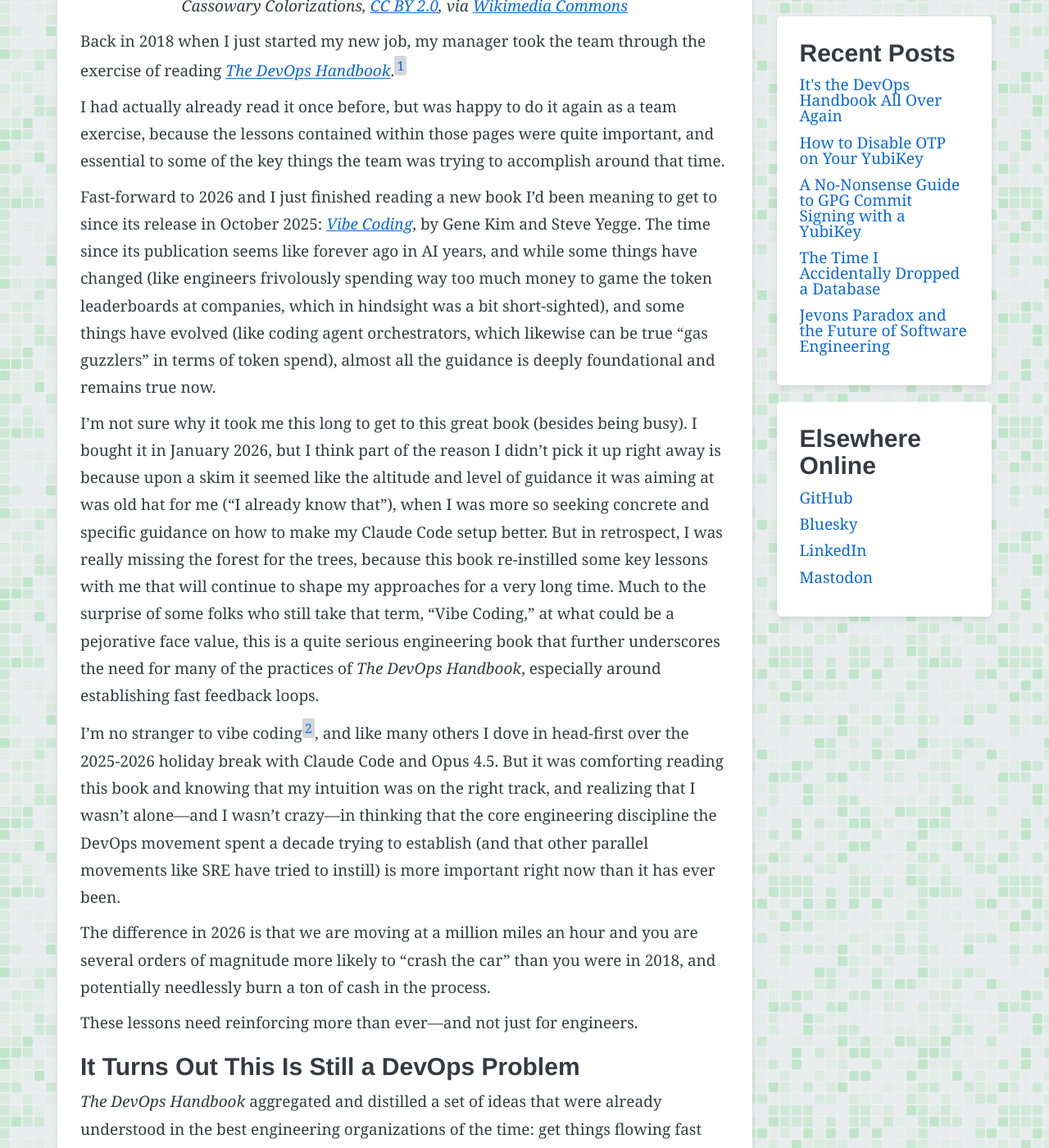
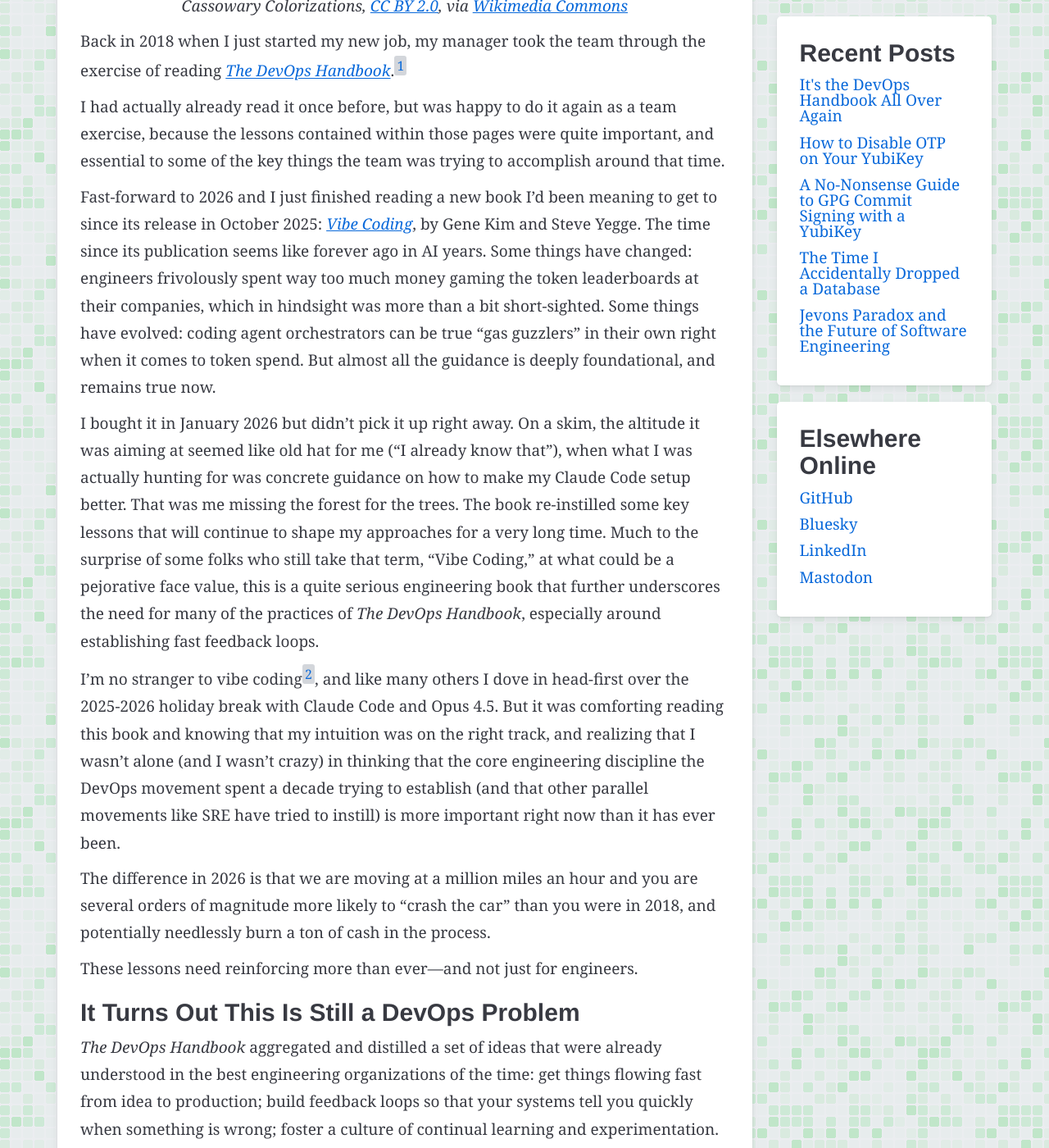
Before and after one commit to ryanspletzer/ryanspletzer.github.io, a Jekyll site: the page built from _posts/2026-06-24-its-the-devops-handbook-all-over-again.md, in a window 1280 px wide and 1400 px high, scrolled down 542 px. Shown: the whole window at 82% size. Built offline with Jekyll 4.4.1, drawn with Linux system fonts in a browser that asks for light colours; some of the changed text lies outside the part shown.

Commit message:
Editorial pass: tighten intro, add exploration-vs-production steelman
De-nest the parenthetical "what's changed" paragraph and trim the
"why it took me so long" digression so the thesis arrives sooner.
Fix a doubled em dash in the intro. Add a steelman paragraph
distinguishing throwaway exploration from production work, so the
discipline argument reads as deliberate rather than absolutist.

Co-Authored-By: Claude Opus 4.8 <noreply@anthropic.com>

```diff
--- a/_posts/2026-06-24-its-the-devops-handbook-all-over-again.md
+++ b/_posts/2026-06-24-its-the-devops-handbook-all-over-again.md
@@ -27,21 +27,19 @@ Fast-forward to 2026 and I just finished reading a new book
 I'd been meaning to get to since its release in October 2025:
 [*Vibe Coding*](https://itrevolution.com/product/vibe-coding-book/),
 by Gene Kim and Steve Yegge.
-The time since its publication seems like forever ago in AI years,
-and while some things have changed
-(like engineers frivolously spending way too much money to game the token leaderboards at companies,
-which in hindsight was a bit short-sighted),
-and some things have evolved
-(like coding agent orchestrators, which likewise can be true "gas guzzlers" in terms of token spend),
-almost all the guidance is deeply foundational and remains true now.
+The time since its publication seems like forever ago in AI years.
+Some things have changed:
+engineers frivolously spent way too much money gaming the token leaderboards at their companies,
+which in hindsight was more than a bit short-sighted.
+Some things have evolved:
+coding agent orchestrators can be true "gas guzzlers" in their own right when it comes to token spend.
+But almost all the guidance is deeply foundational, and remains true now.
 
-I'm not sure why it took me this long to get to this great book (besides being busy).
-I bought it in January 2026, but I think part of the reason I didn't pick it up right away
-is because upon a skim it seemed like the altitude and level of guidance it was aiming at was old hat for me
-("I already know that"),
-when I was more so seeking concrete and specific guidance on how to make my Claude Code setup better.
-But in retrospect, I was really missing the forest for the trees,
-because this book re-instilled some key lessons with me
+I bought it in January 2026 but didn't pick it up right away.
+On a skim, the altitude it was aiming at seemed like old hat for me ("I already know that"),
+when what I was actually hunting for was concrete guidance on how to make my Claude Code setup better.
+That was me missing the forest for the trees.
+The book re-instilled some key lessons
 that will continue to shape my approaches for a very long time.
 Much to the surprise of some folks who still take that term, "Vibe Coding,"
 at what could be a pejorative face value,
@@ -53,8 +51,8 @@ I'm no stranger to vibe coding[^software-engineering],
 and like many others I dove in head-first over the 2025-2026 holiday break
 with Claude Code and Opus 4.5.
 But it was comforting reading this book and knowing that my intuition was on the right track,
-and realizing that I wasn't alone—and
-I wasn't crazy—in thinking that the core engineering discipline the DevOps movement
+and realizing that I wasn't alone (and I wasn't crazy)
+in thinking that the core engineering discipline the DevOps movement
 spent a decade trying to establish
 (and that other parallel movements like SRE have tried to instill)
 is more important right now than it has ever been.
@@ -125,6 +123,18 @@ I can confidently say we are quite a ways off from "self-driving" in the vibe co
 and even if we aren't,
 it may mean you can do *semi*-autonomous self-driving with vibe coding
 *only because you took the time and care to put all of these best practices and validation in place*.
+
+None of this means everything needs the full ceremony.
+If you're spiking a throwaway prototype,
+exploring an unfamiliar API,
+or sketching an idea you'll delete by Friday,
+move fast and loose;
+that's exactly the right speed.
+The discipline isn't something you need on every line of code;
+it's what you put in place once the code stops being an experiment.
+The failure mode is forgetting which mode you're in,
+and letting the weekend prototype quietly graduate into production
+without ever stopping to add the things production demands.
 
 I've [written about this from my own experience](/2025/09/pinocchio-is-not-a-real-boy/).
 When I contributed a fix to a React frontend in an area where I'm not strong,
```
